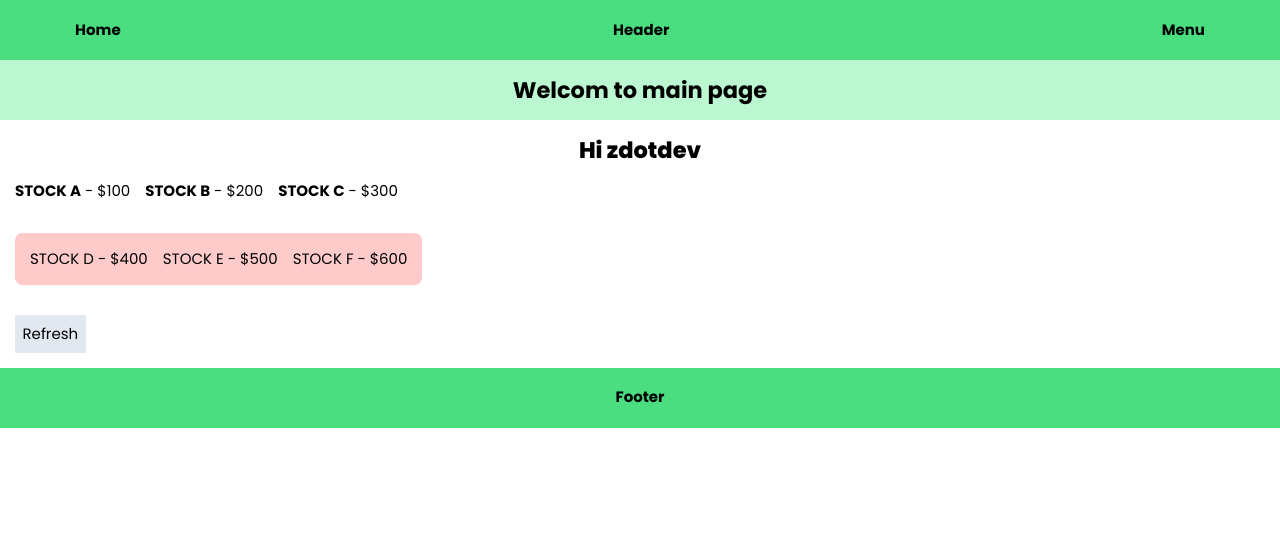
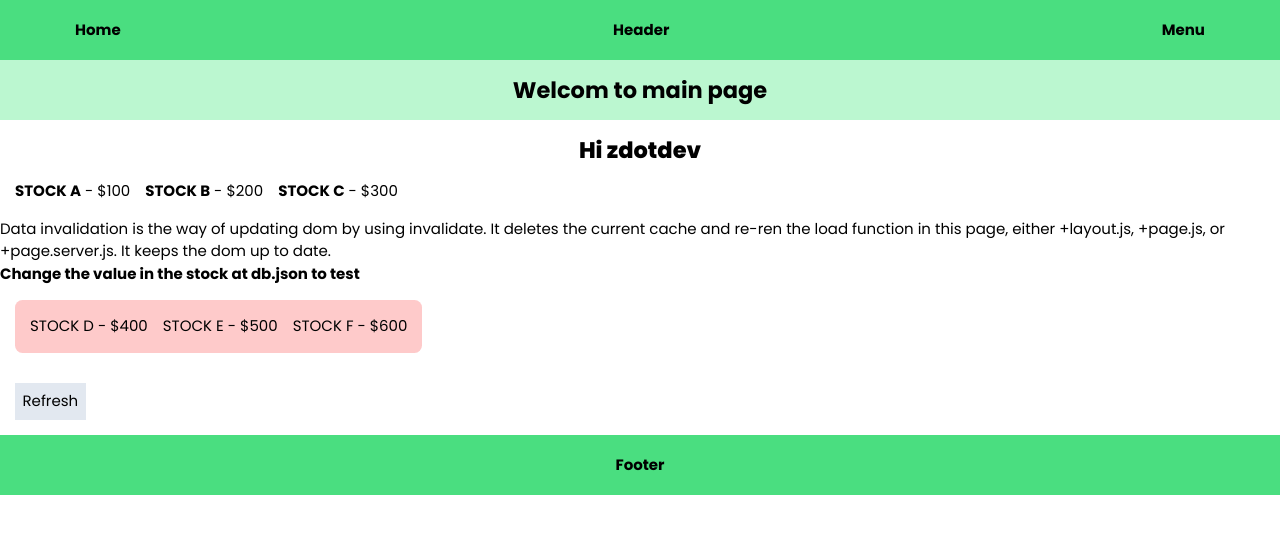
Before and after one commit to zdotdev/Svelte-Sandbox, a SvelteKit app: page /dataInvalidation in a window 1280 px wide. Shown: the top 534 px of the page. Built offline with nearby package versions, Linux system fonts and the light colour scheme; data requests are answered from the project's data file.

Commit message:
Updated informations in data invalidation

```diff
--- a/src/routes/+page.svelte
+++ b/src/routes/+page.svelte
@@ -39,5 +39,6 @@
 	<a href="/usingParentData" class="m-4 p-4 bg-slate-200 rounded-lg">Using Parent Data</a>
 	<a href="/usingChildData" class="m-4 p-4 bg-slate-200 rounded-lg">Using Child Data</a>
 	<a href="/promiseUnwrapping" class="m-4 p-4 bg-slate-200 rounded-lg">Promise Unwrapping</a>
+	<a href="/dataInvalidation" class="m-4 p-4 bg-slate-200 rounded-lg">Data Invalidation</a>
 </div>
 <div class="flex justify-center m-4"><Counter /></div>
--- a/src/routes/dataInvalidation/+page.svelte
+++ b/src/routes/dataInvalidation/+page.svelte
@@ -14,7 +14,10 @@
     // }
 
 </script>
-
+<p>Data invalidation is the way of updating dom by using invalidate. It deletes the current cache and re-ren the load function in this page,
+    either +layout.js, +page.js, or +page.server.js. It keeps the dom up to date.
+</p>
+<strong>Change the value in the stock at db.json to test</strong>
 <div class="bg-red-200 flex gap-4 w-fit p-4 m-4 rounded-lg">
     {#each stocks as s}
         <h1>{s.symbol} - ${s.price}</h1>
```
